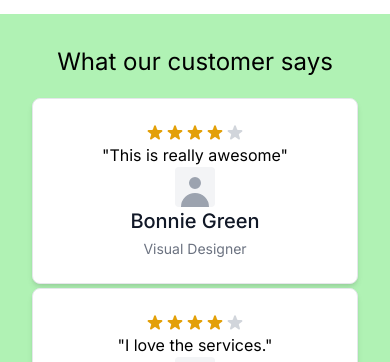
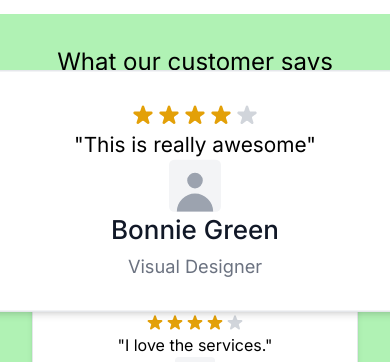
Before and after one commit to Marufhossain112/grocery-mania, a Next.js app: page / in a window 390 px wide. In both pictures the pointer is over the element 195 px from the left and 485 px from the top of the page. Shown: the part 294-656 px from the top of the page. Built offline with nearby package versions, Linux system fonts and the light colour scheme; no server answers.

Commit message:
testimonial hover effect done

```diff
--- a/src/app/globals.css
+++ b/src/app/globals.css
@@ -73,6 +73,23 @@
 .testimonial-title {
   padding-bottom: 1.25rem;
 }
+
+.testimonial-card{
+  transition: all 0.5s ease;
+  -webkit-transition: all 0.5s ease;
+  -moz-transition: all 0.5s ease;
+  -ms-transition: all 0.5s ease;
+  -o-transition: all 0.5s ease;
+}
+
+.testimonial-card:hover {
+  transform: scale(1.1);
+  -webkit-transform: scale(1.1);
+  -moz-transform: scale(1.1);
+  -ms-transform: scale(1.1);
+  -o-transform: scale(1.1);
+}
+
 .products-card-container:hover,
 .featured-card-container:hover {
   background: #b0f2b4;
@@ -145,6 +162,13 @@
   } */
   .testimonial-card {
     width: 100%;
+  }
+  .testimonial-card:hover {
+    transform: scale(1.3);
+    -webkit-transform: scale(1.3);
+    -moz-transform: scale(1.3);
+    -ms-transform: scale(1.3);
+    -o-transform: scale(1.3);
   }
 }
 .newsletter-container {
```
